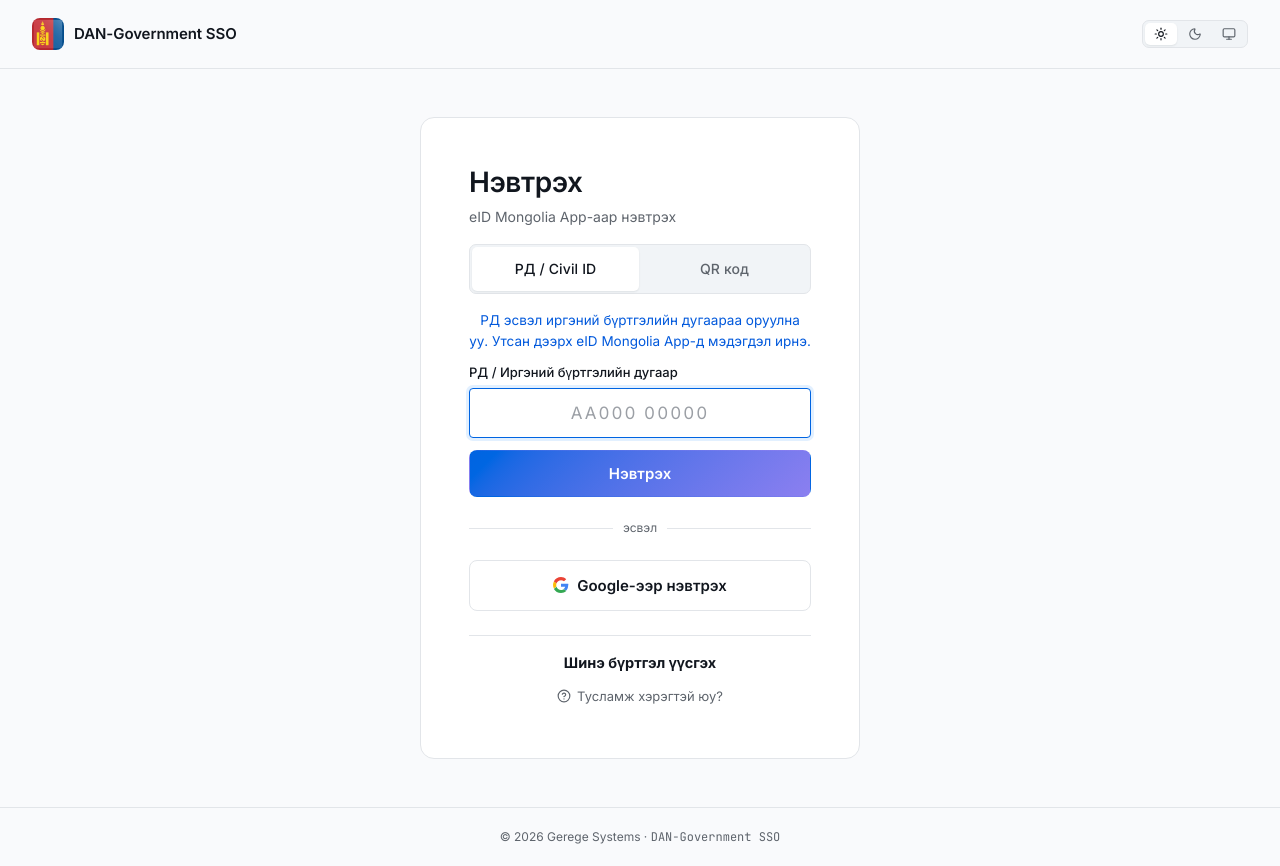
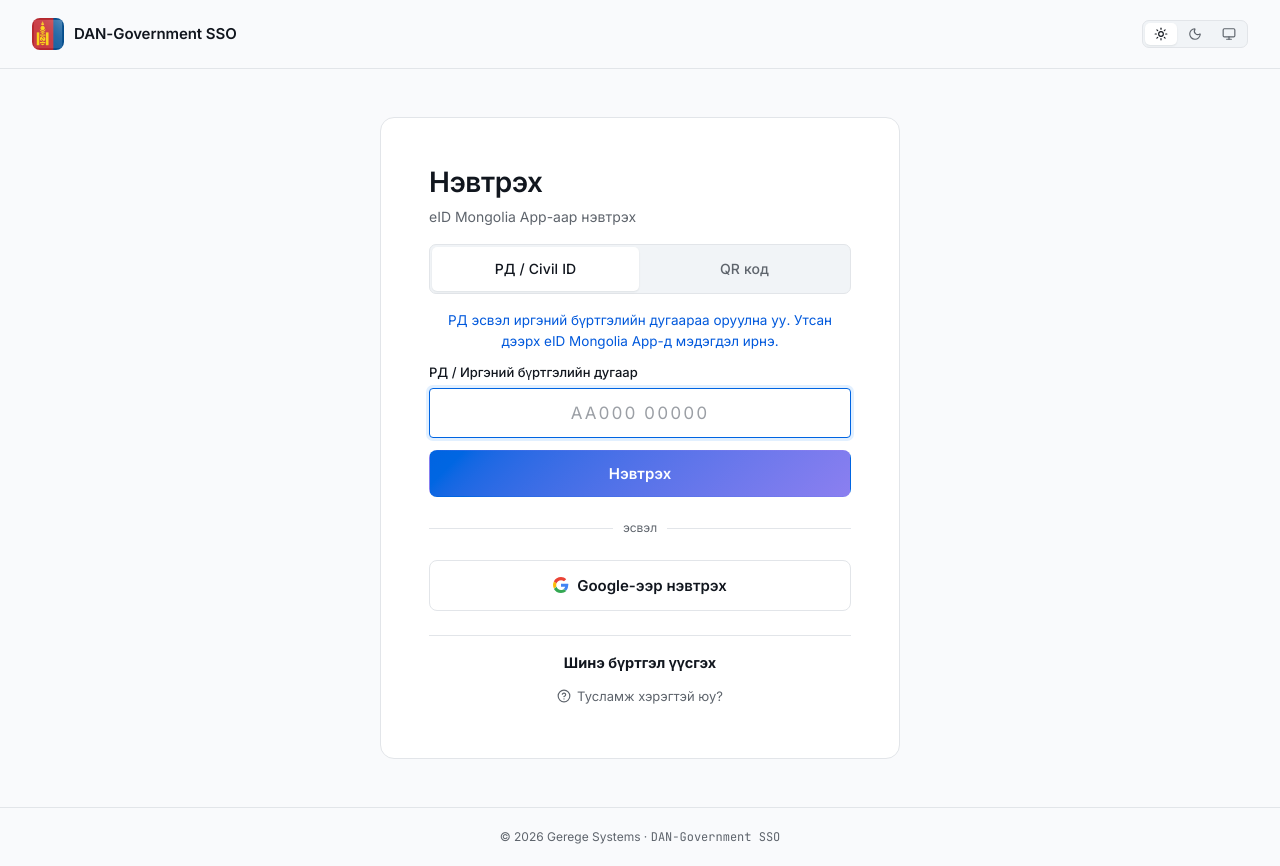
Before and after one commit to gerege-systems/sso-dgov-mn, a Next.js app in the folder frontend/: page /login in a window 1280 px wide. Built offline with nearby package versions, Linux system fonts and the light colour scheme.

Commit message:
style(sso): dan /login card full width (match oauth + template home)

```diff
--- a/frontend/src/app/login/page.tsx
+++ b/frontend/src/app/login/page.tsx
@@ -17,7 +17,7 @@ export default async function LoginPage(
 
   return (
     <SigninShell>
-      <section className="signin-card signin-card--narrow" aria-labelledby="login-title">
+      <section className="signin-card" aria-labelledby="login-title">
         <LoginForm
           next={next}
           notice={searchParams.notice}
```
